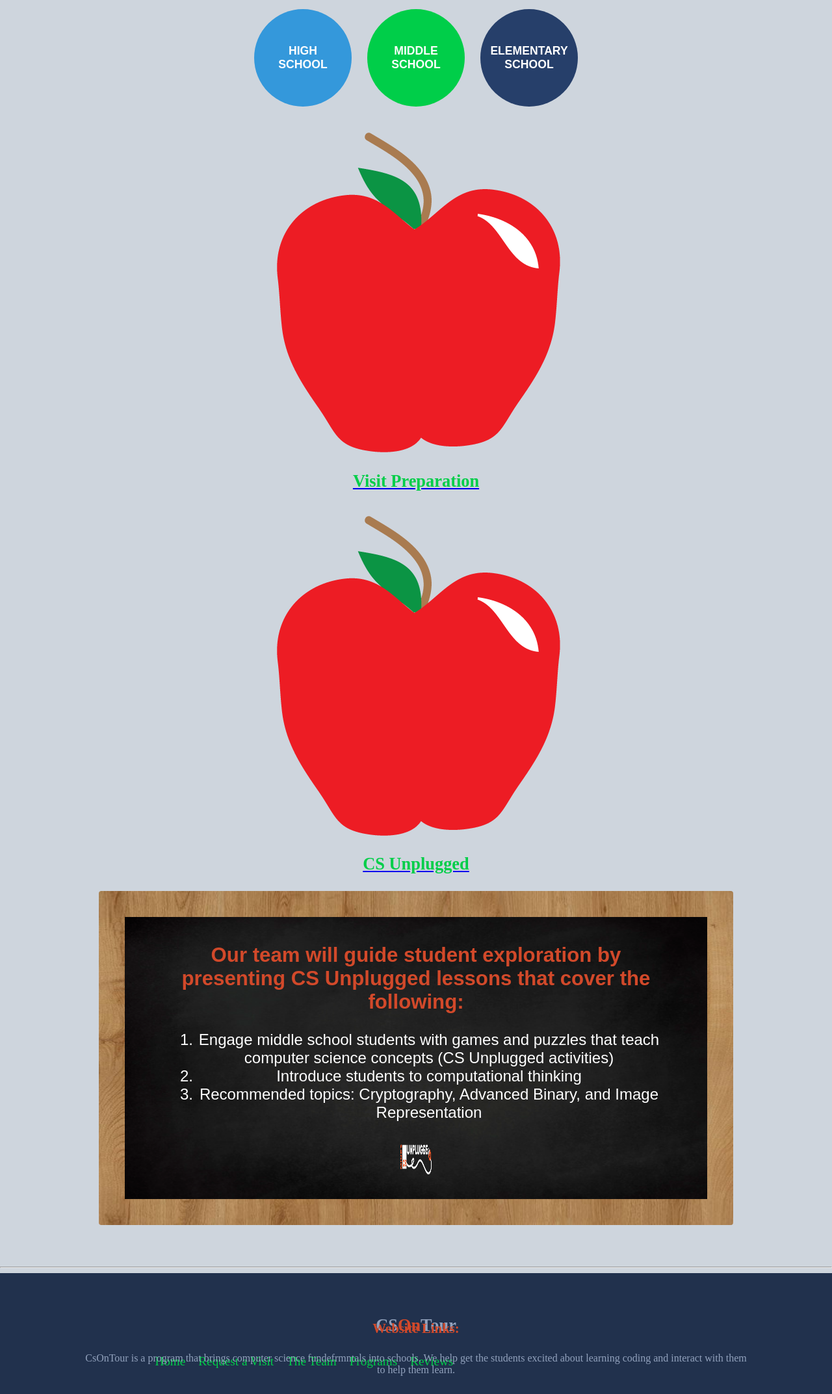
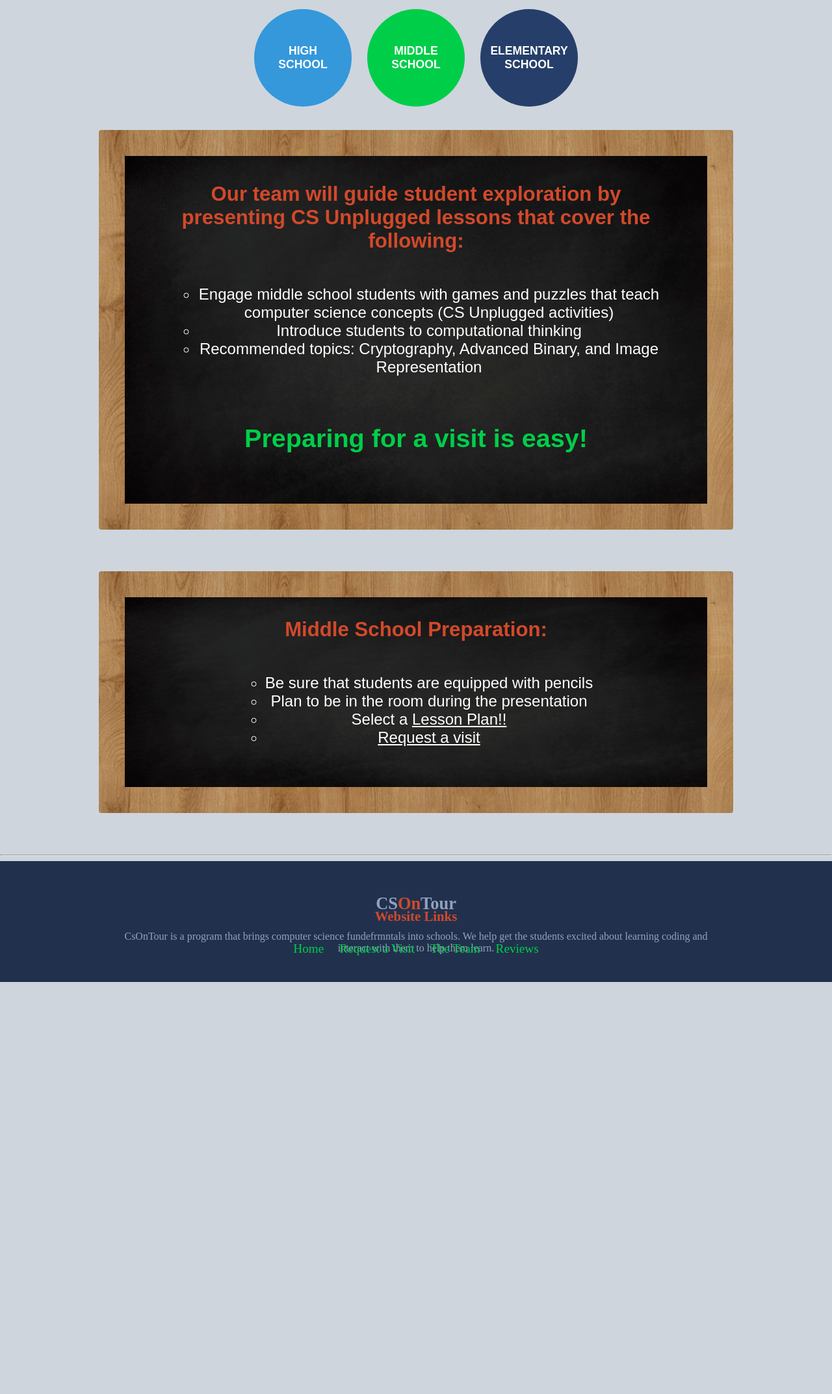
Before and after one commit to ColoradoSchoolOfMines/csontour, a PHP site: page /php/middleSchool.php in a window 1280 px wide. Shown: the part 262-2407 px from the top of the page at 65% size. After the commit the page ends 1773 px from the top, so only its background shows below. Run offline with PHP 8.4, Linux system fonts and the light colour scheme.

Commit message:
Updates done

```diff
--- /dev/null
+++ b/CSS/footer.css
@@ -0,0 +1,67 @@
+/* FOOTER */
+
+#footer {
+    background-color: #21314D;
+    height: 20%;
+    position: relative;
+    color: #92A2BD;
+
+}
+
+#footer .footer-content {
+    height: 20%;
+
+}
+
+#footer .footer-content h1, h2 {
+    color: #D2492A;
+}
+
+#footer .footer-content .about h1 span {
+    color: #92A2BD;
+}
+
+/* Footer Links */
+.footer-links a{
+   display: inline-block;
+}
+
+#footer ul{
+    list-style-type: none;
+}
+
+#footer .footer-content .footer-section {
+    border: 5px;
+    border-color: #00CE49;
+    padding-bottom: 0px;
+}
+
+#footer .footer-links a{
+    color: #00CE49;
+    padding: 10px;
+    margin-bottom: 10px;
+    font-size: 1.2em;
+    text-decoration: none;
+    transition: all .2s;
+
+}
+
+#footer .footer-links a:hover{
+    color: white;
+    margin-left: 5px;
+    transition: all 1s;
+}
+
+/*
+
+#footer .footer-bottom {
+    color: #92A2BD;
+    width: 100%;
+    height: 50px;
+    text-align: center;
+    position: absolute;
+    bottom: 0;
+    left: 0;
+    padding-top: 20px;
+}
+*/
--- a/CSS/header.css
+++ b/CSS/header.css
@@ -123,75 +123,3 @@
     width: 100%;
   }
 }
-
-/* FOOTER */
-
-#footer {
-    background-color: #21314D;
-    height: 20%;
-    position: relative;
-    color: #92A2BD;
-
-}
-
-#footer .footer-content {
-    height: 20%;
-    display: flex;
-}
-
-#footer .footer-content h1, h2 {
-    color: #D2492A;
-}
-
-#footer .footer-content .about h1 span {
-    color: #92A2BD;
-}
-
-/* Footer Links */
-.footer-links {
-    margin: auto;
-}
-
-#footer ul{
-    list-style-type: none;
-}
-
-#footer .footer-content .footer-section {
-    flex: 1;
-    padding: 25px;
-    border: 5px;
-    border-color: #00CE49;
-    padding-bottom: 0px;
-}
-
-#footer .footer-links .links ul li a{
-    color: #00CE49;
-    float: left;
-    padding: 10px;
-    display: inline-block;
-    margin-bottom: 10px;
-    font-size: 1.2em;
-    text-decoration: none;
-    transition: all .2s;
-    align-content: center;
-}
-
-#footer .footer-links .links ul li a:hover{
-    color: white;
-    margin-left: 5px;
-    transition: all 1s;
-}
-
-/*
-
-#footer .footer-bottom {
-    color: #92A2BD;
-    width: 100%;
-    height: 50px;
-    text-align: center;
-    position: absolute;
-    bottom: 0;
-    left: 0;
-    padding-top: 20px;
-}
-*/
--- a/CSS/mainStyle.css
+++ b/CSS/mainStyle.css
@@ -39,11 +39,17 @@ section{
 
 }
 
+.bullets {
+    text-align: center;
+}
+
 .bullets li{
 	display: list-item;
 	list-style-type: circle;
-	text-align: left;
-	margin-left: 5%;
+}
+
+.bullets ul{
+    display: inline-block
 }
 
 article a{
--- a/php/middleSchool.php
+++ b/php/middleSchool.php
@@ -7,7 +7,6 @@ i<!DOCTYPE html>
 	<meta name="viewport" content="width=device-width, initial-scale=1.0">
 	<meta name="description" content="CS@Mines On Tour">
 
-	<link rel="stylesheet" type="text/css" href="../CSS/templateStyle.css">
     <link rel="stylesheet" type="text/css" href="../CSS/mainStyle.css">
 </head>
 
@@ -19,29 +18,42 @@ i<!DOCTYPE html>
 
 
 <div id="main">
+<!--
 	<div id="leftBar">
 		<div id="leftItem">
-			<a id="leftBorder" href="visitPrep.html"><img id="leftIcon" src="images/apple.png"></a>
-			<a id="leftBorder" href="visitPrep.html"><h1 class="centerText">Visit Preparation</h1></a>
+			<a id="leftBorder" href="../php/visitPrep.php"><h1 class="centerText">Visit Preparation</h1></a>
 		</div>
 		<div id="leftItem">
-			<a id="leftBorder" href="CSUnplugged.html"><img id="leftIcon" src="images/apple.png"></a>
-			<a id="leftBorder" href="CSUnplugged.html"><h1 class="centerText">CS Unplugged</h1></a>
+			<a id="leftBorder" href="../php/CSUnplugged.php"><h1 class="centerText">CS Unplugged</h1></a>
 		</div>
 	</div>
+-->
 
 	<article>
 		<section>
-		<h2>Our team will guide student exploration by presenting CS Unplugged lessons that cover the following:</h1>
-			<ol id="bullets">
+		<h2>Our team will guide student exploration by presenting CS Unplugged lessons that cover the following:</h2>
+			<div class="bullets">
+                <ul id="bullets">
                     <li>Engage middle school students with games
                         and puzzles that teach computer science
                         concepts (CS Unplugged activities)</li>
                     <li>Introduce students to computational thinking</li>
                     <li>Recommended topics: Cryptography, Advanced Binary, and Image Representation</li>
-			</ol>
+                </ul>
+            </div>
 		</section>
-		<img id="unpluggedLogo" src="images/minesUnplugged.png">
+        <h3 id= "h2toh1">Preparing for a visit is easy!</h3>
+	</article>
+    <article>
+			<h2>Middle School Preparation: </h2>
+				<div class = "bullets">
+				<ul id="bullets">
+					<li>Be sure that students are equipped with pencils</li>
+					<li>Plan to be in the room during the presentation</li>
+					<li>Select a <a href="http://csunplugged.mines.edu/resources.html" target="_blank">Lesson Plan!!</a>
+                    <li><a href="../php/visit.php">Request a visit</a></li>
+				</ul>
+            </div>
     </article>
     </div>
 </body>
--- a/php/onTourFooter.php
+++ b/php/onTourFooter.php
@@ -5,7 +5,7 @@
 	<meta charset="UTF-8">
 	<meta name="viewport" content="width=device-width, initial-scale=1.0">
 	<meta name="description" content="CS@Mines On Tour">
-	<link rel="stylesheet" type="text/css" href="../CSS/header.css">
+	<link rel="stylesheet" type="text/css" href="../CSS/footer.css">
 
 </head>
 
@@ -26,14 +26,11 @@
         </div>
         <div class="footer-links">
             <section class="footer-section links">
-                <h2>Website Links:</h2>
-                 <ul>
-    	            <li> <a href="index.html">Home</a></li>
-                    <li> <a href="visit.html">Request a Visit</a></li>
-                    <li> <a href="theTeam.html">The Team</a></li>
-                    <li> <a href="programs.html">Programs</a></li>
-                    <li> <a href="reviews.html">Reviews</a></li>
-    	        </ul>
+                <h2>Website Links</h2>
+    	            <a href="../php/index.php">Home</a>
+                    <a href="../php/visit.php">Request a Visit</a>
+                    <a href="../php/theTeam.php">The Team</a>
+                    <a href="../php/reviews.php">Reviews</a>
             </section>
         </div>
 
--- a/php/onTourHeader.php
+++ b/php/onTourHeader.php
@@ -14,9 +14,9 @@
 		</header>
 
 		<div class="nav-bar">
-            <a href="/php/index.php" class="<?php if ($thisPage=="index") echo 'current'; ?>">Home</a>
-			<a href="/php/visit.php" class="<?php if ($thisPage=="visit") echo 'current'; ?>">Request a Visit</a>
-			<a href="/php/theTeam.php" class="<?php if ($thisPage=="theTeam") echo 'current'; ?>">The Team</a>
+            <a href="../php/index.php" class="<?php if ($thisPage=="index") echo 'current'; ?>">Home</a>
+			<a href="../php/visit.php" class="<?php if ($thisPage=="visit") echo 'current'; ?>">Request a Visit</a>
+			<a href="../php/theTeam.php" class="<?php if ($thisPage=="theTeam") echo 'current'; ?>">The Team</a>
 
 <!--
 			<div class="dropdown">
@@ -29,7 +29,7 @@
 			</div>
 -->
 
-            <a href="reviews.php" class="<?php if ($thisPage=="reviews") echo 'current'; ?>">Reviews</a>
+            <a href="../php/reviews.php" class="<?php if ($thisPage=="reviews") echo 'current'; ?>">Reviews</a>
 
 		</div>
 		<hr>
--- a/php/visit.php
+++ b/php/visit.php
@@ -19,7 +19,7 @@
 	<article>
 		<p>The first step to getting our team into your classroom is to request a visit. After your request has been submitted, our team lead will contact you with potential visit times that fit your specified availability.</p>
 		<p>To request a visit, follow the link below and fill out the Google Form. </p>
-		<a href="https://forms.gle/E3ccKLnctdA9yTp26">Visit Form</a>
+		<a href="https://forms.gle/E3ccKLnctdA9yTp26" target="_blank">Visit Form</a>
 	</article>
 
 </body>
```
Also changed, not shown: php/elementarySchool.php (+16 -11 lines), php/highSchool.php (+27 -7 lines), php/visitPrep.php (+6 -3 lines). Lines whose indentation alone changed are shown as unchanged.
